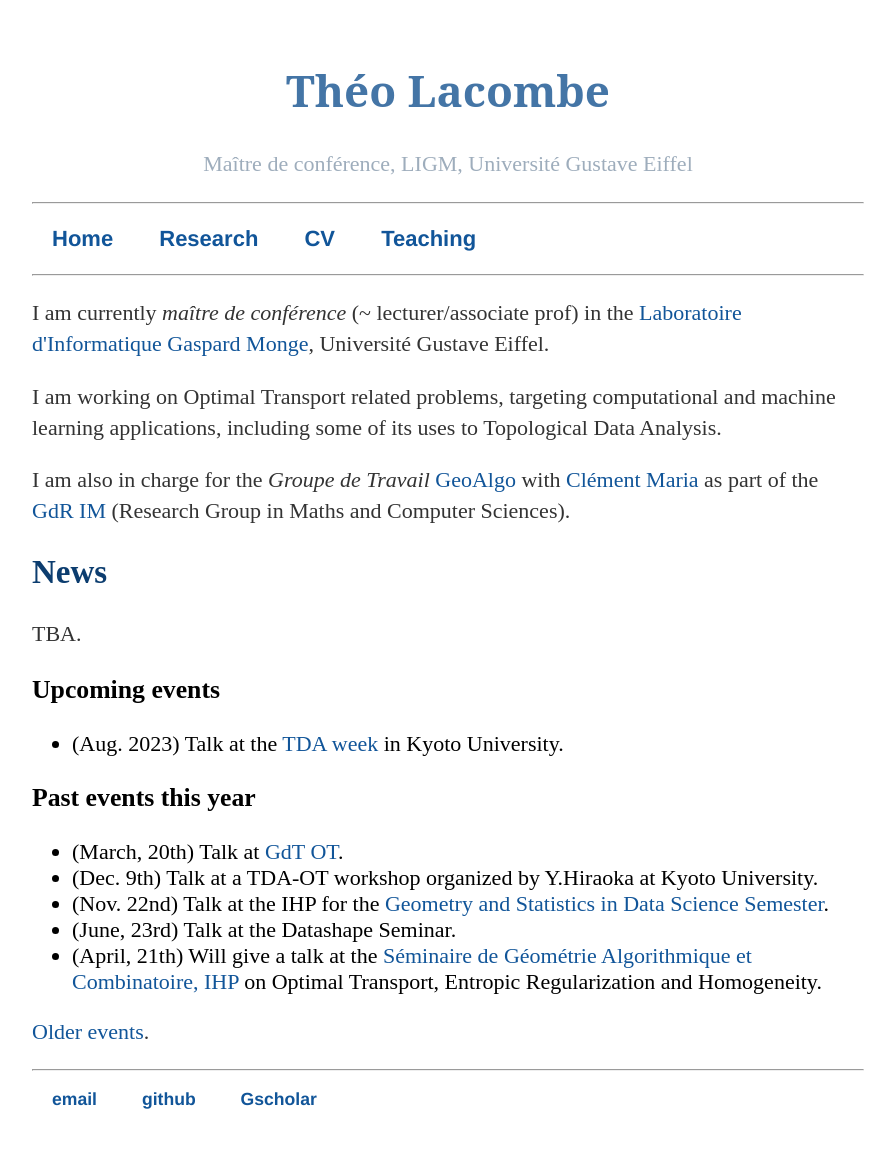
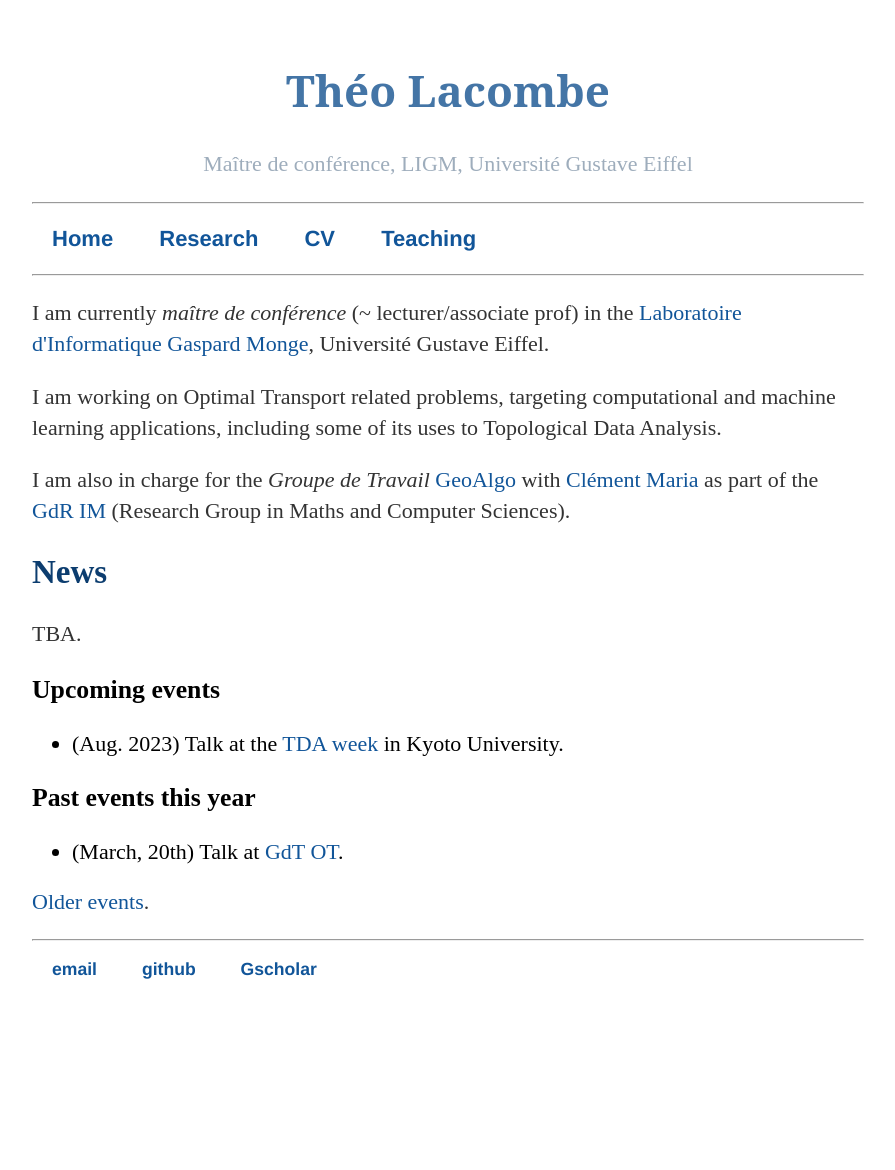
Before and after one commit to tlacombe/tlacombe.github.io, a Jekyll site: the page built from index.html, in a window 1280 px wide. Shown: the whole page, without its empty margins (192-1087 px from the left). Built offline with Jekyll 4.4.1, drawn with Linux system fonts in a browser that asks for light colours; after the commit the page ends 1040 px from its top, so only the background shows below that.

Commit message:
move old news to older

```diff
--- a/index.html
+++ b/index.html
@@ -25,10 +25,6 @@ title: Théo Lacombe's webpage
         <h3> Past events this year</h3>
 	<ul>
 		<li>(March, 20th)  Talk at <a href="https://lucanenna.github.io/gdt/gdtot/">GdT OT</a>.
-		<li>(Dec. 9th) Talk at a TDA-OT workshop organized by Y.Hiraoka at Kyoto University.</li>
-		<li>(Nov. 22nd) Talk at the IHP for the <a href='https://indico.math.cnrs.fr/event/6590/timetable/#20220905.detailed'>Geometry and Statistics in Data Science Semester</a>.</li>
-		<li> (June, 23rd) Talk at the Datashape Seminar.</li>
-		<li>(April, 21th) Will give a talk at the <a href="http://monge.univ-mlv.fr/~hubard/GAC/index.html">Séminaire de Géométrie Algorithmique et Combinatoire, IHP</a> on Optimal Transport, Entropic Regularization and Homogeneity.</li>
 	</ul>
 	<p>
 	<a href='older.html'>Older events</a>.
--- a/older.html
+++ b/older.html
@@ -4,6 +4,10 @@ title: Théo Lacombe's webpage
 ---
 <div class="blurb">
 	<ul>
+		<li>(Dec 2022) Talk at a TDA-OT workshop organized by Y.Hiraoka at Kyoto University.</li>
+		<li>(Nov 2022) Talk at the IHP for the <a href='https://indico.math.cnrs.fr/event/6590/timetable/#20220905.detailed'>Geometry and Statistics in Data Science Semester</a>.</li>
+		<li> (June 2022) Talk at the Datashape Seminar.</li>
+		<li>(April 2022) Will give a talk at the <a href="http://monge.univ-mlv.fr/~hubard/GAC/index.html">Séminaire de Géométrie Algorithmique et Combinatoire, IHP</a> on Optimal Transport, Entropic Regularization and Homogeneity.</li>
 		<li>(Nov 2021) I will give a talk at LIGM for the A3SI-SIGNAL seminar</li>
 		<li> (Nov 2021) I will give a talk at IHP for the OT-ML thematic day.</li>
 		<li> (Aug 2021) Présentation aux <a href='https://mas2020.sciencesconf.org/'>journées MAS</a> (session 14: statistiques et géométrie).
```
